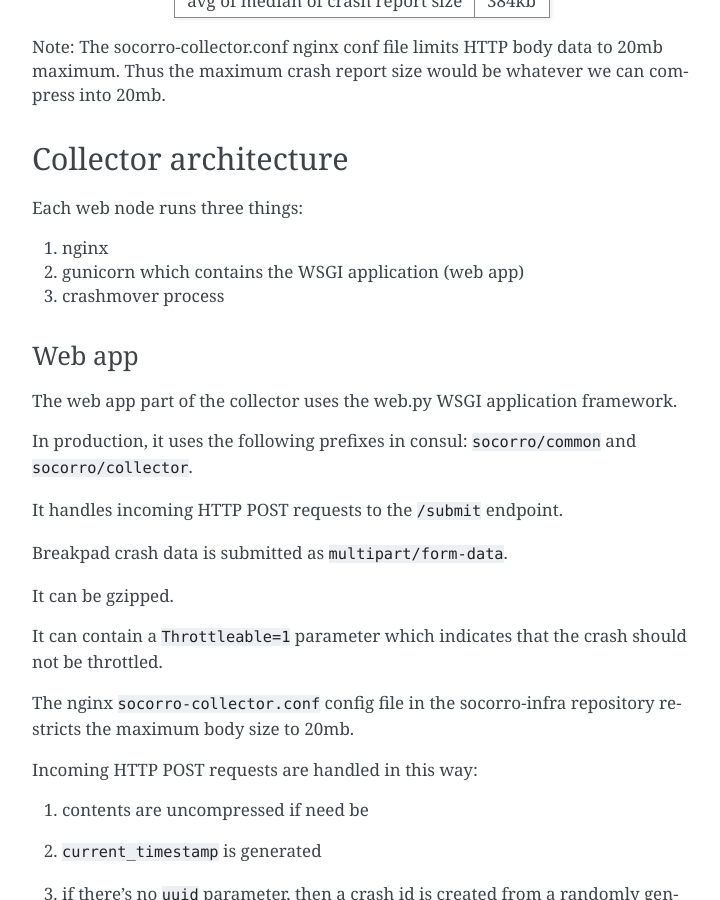
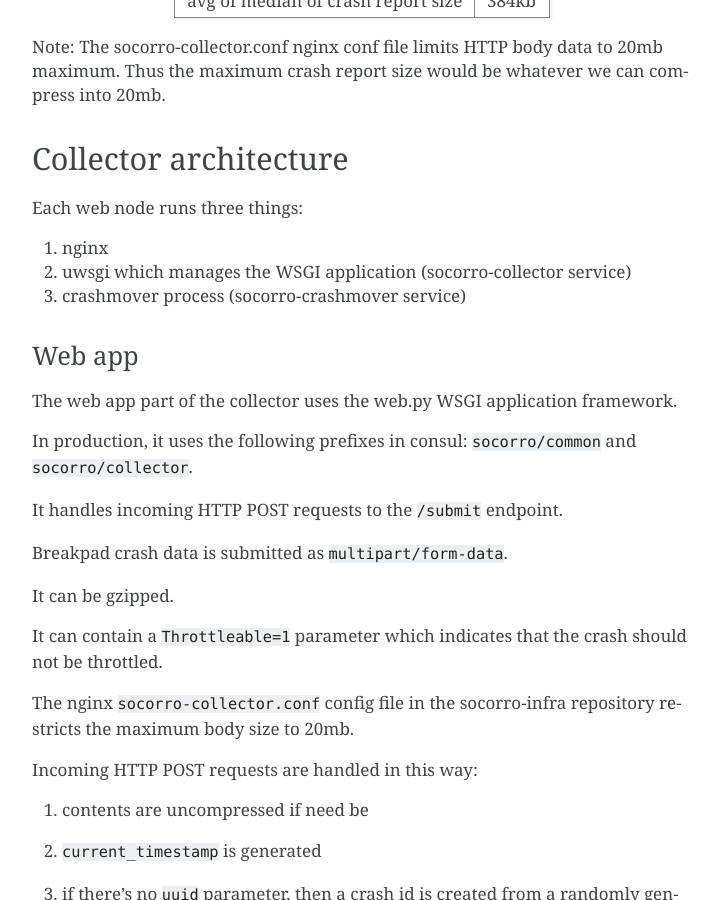
Before and after one commit to willkg/socorro-zero, a Sphinx documentation site: the page built from docs/arch_collector.rst, in a window 1280 px wide and 900 px high, scrolled down 1121 px. Shown: the whole window, without its empty margins (388-1108 px from the left). Built offline with Sphinx 7.4.7, drawn with Linux system fonts in a browser that asks for light colours.

Commit message:
Correct wsgi server and add service names

```diff
--- a/docs/arch_collector.rst
+++ b/docs/arch_collector.rst
@@ -64,8 +64,8 @@ Collector architecture
 Each web node runs three things:
 
 1. nginx
-2. gunicorn which contains the WSGI application (web app)
-3. crashmover process
+2. uwsgi which manages the WSGI application (socorro-collector service)
+3. crashmover process (socorro-crashmover service)
 
 
 Web app
```
